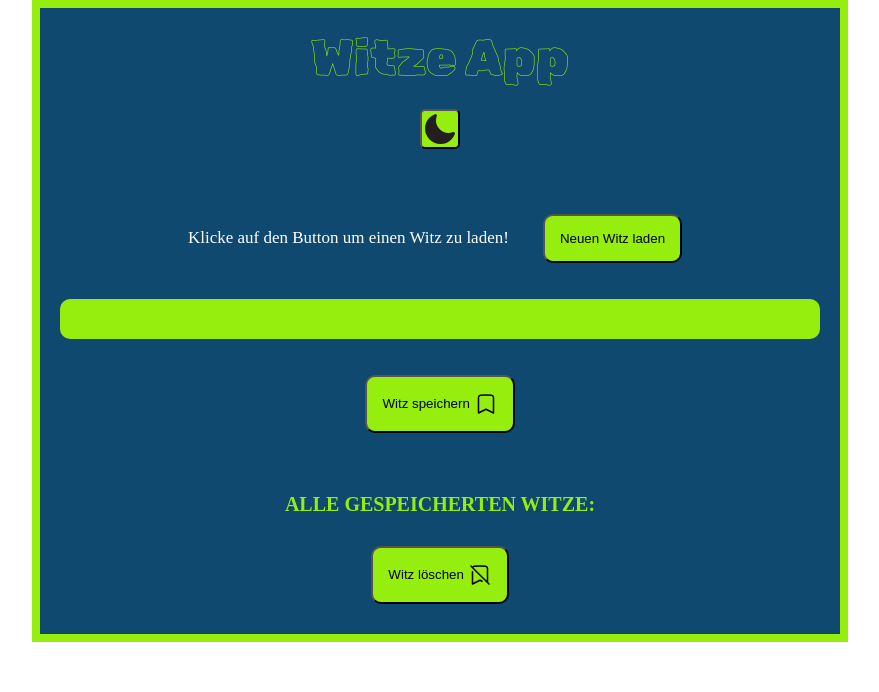
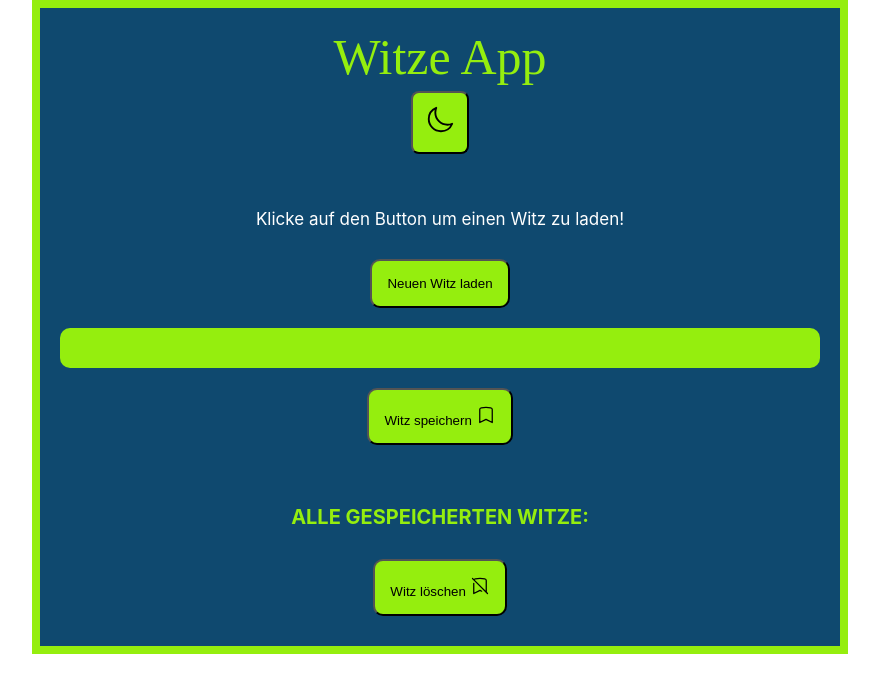
Before and after one commit to devjasmin/Joke-App, a website built with Vite: page index.html in a window 1280 px wide. Shown: the whole page, without its empty margins (200-1079 px from the left). Built offline with nearby package versions, Linux system fonts and the light colour scheme; files whose address does not match are found by name.

Commit message:
Seite mit BEM angepasst. es werden die leeren Witze rausgefiltert.

```diff
--- a/index.html
+++ b/index.html
@@ -4,34 +4,79 @@
     <meta charset="UTF-8" />
     <meta name="viewport" content="width=device-width, initial-scale=1.0" />
     <title>Witze-App</title>
+    <link rel="stylesheet" href="style.css" />
   </head>
   <body>
-    <div class="witze-wrapper">
-      <div class="witze-header">
-        <div class="witze-title">
-          Witze App <br><button class="btn-darkmode" id="dm-toggle"></button></
+    <div class="jokes-app">
+      <div class="jokes-app__header">
+        <div class="jokes-app__title">
+          Witze App <br /><button
+            class="jokes-app__btn-darkmode"
+            id="dm-toggle"
+          >
+            <svg
+              xmlns="http://www.w3.org/2000/svg"
+              fill="none"
+              viewBox="0 0 24 24"
+              stroke-width="1.5"
+              stroke="currentColor"
+              class="jokes-app__dm-icon"
+            >
+              <path
+                stroke-linecap="round"
+                stroke-linejoin="round"
+                d="M21.752 15.002A9.72 9.72 0 0 1 18 15.75c-5.385 0-9.75-4.365-9.75-9.75 0-1.33.266-2.597.748-3.752A9.753 9.753 0 0 0 3 11.25C3 16.635 7.365 21 12.75 21a9.753 9.753 0 0 0 9.002-5.998Z"
+              />
+            </svg>
+          </button>
         </div>
       </div>
-      <div class="witze-main">
-        <witze-p>Klicke auf den Button um einen Witz zu laden!</witze-p>
-        <button class="newjoke">Neuen Witz laden</button>
-        <p id="joke" class="joke-text"></p>
-        <button class="savejoke">Witz speichern <svg xmlns="http://www.w3.org/2000/svg" fill="none" viewBox="0 0 24 24" stroke-width="1.5" stroke="currentColor" class="save-joke-icon">
-  <path stroke-linecap="round" stroke-linejoin="round" d="M17.593 3.322c1.1.128 1.907 1.077 1.907 2.185V21L12 17.25 4.5 21V5.507c0-1.108.806-2.057 1.907-2.185a48.507 48.507 0 0 1 11.186 0Z" />
-</svg>
-</button>
+      <div class="jokes-app__main">
+        <p>Klicke auf den Button um einen Witz zu laden!</p>
+        <button class="jokes-app__newjoke">Neuen Witz laden</button>
+        <p id="joke" class="jokes-app__joke-text"></p>
+        <button class="jokes-app__savejoke">
+          Witz speichern
+          <svg
+            xmlns="http://www.w3.org/2000/svg"
+            fill="none"
+            viewBox="0 0 24 24"
+            stroke-width="1.5"
+            stroke="currentColor"
+            class="jokes-app__savejoke-icon"
+          >
+            <path
+              stroke-linecap="round"
+              stroke-linejoin="round"
+              d="M17.593 3.322c1.1.128 1.907 1.077 1.907 2.185V21L12 17.25 4.5 21V5.507c0-1.108.806-2.057 1.907-2.185a48.507 48.507 0 0 1 11.186 0Z"
+            />
+          </svg>
+        </button>
       </div>
-      <div class="witze-footer">
-        <p class="subtitle">Alle gespeicherten Witze:</p>
-        <div class="savedjokelist">
+      <div class="jokes-app__footer">
+        <p class="jokes-app__subtitle">Alle gespeicherten Witze:</p>
+        <div class="jokes-app__savedjokelist">
           <div id="witzliste"></div>
         </div>
-        <button class="deleteJoke">Witz löschen <svg xmlns="http://www.w3.org/2000/svg" fill="none" viewBox="0 0 24 24" stroke-width="1.5" stroke="currentColor" class="delete-joke-icon">
-  <path stroke-linecap="round" stroke-linejoin="round" d="m3 3 1.664 1.664M21 21l-1.5-1.5m-5.485-1.242L12 17.25 4.5 21V8.742m.164-4.078a2.15 2.15 0 0 1 1.743-1.342 48.507 48.507 0 0 1 11.186 0c1.1.128 1.907 1.077 1.907 2.185V19.5M4.664 4.664 19.5 19.5" />
-</svg>
-</button>
+        <button class="jokes-app__deletejoke">
+          Witz löschen
+          <svg
+            xmlns="http://www.w3.org/2000/svg"
+            fill="none"
+            viewBox="0 0 24 24"
+            stroke-width="1.5"
+            stroke="currentColor"
+            class="jokes-app__deletejoke-icon"
+          >
+            <path
+              stroke-linecap="round"
+              stroke-linejoin="round"
+              d="m3 3 1.664 1.664M21 21l-1.5-1.5m-5.485-1.242L12 17.25 4.5 21V8.742m.164-4.078a2.15 2.15 0 0 1 1.743-1.342 48.507 48.507 0 0 1 11.186 0c1.1.128 1.907 1.077 1.907 2.185V19.5M4.664 4.664 19.5 19.5"
+            />
+          </svg>
+        </button>
       </div>
     </div>
-    <script type="module" src="./src/main.js"></script>
+    <script type="module" src="main.js"></script>
   </body>
 </html>
--- /dev/null
+++ b/main.js
@@ -0,0 +1,122 @@
+import "./style.css";
+
+const newJokeBtn = document.querySelector(".jokes-app__newjoke");
+const saveJokeBtn = document.querySelector(".jokes-app__savejoke");
+const deleteJokeBtn = document.querySelector(".jokes-app__deletejoke");
+//const deleteAllJokeBtn = document.querySelector(".deleteAllJoke");
+const darkModeToggle = document.getElementById("dm-toggle");
+
+darkModeToggle.addEventListener("click", () => {
+  document.body.classList.toggle("darkmode");
+});
+
+let currentJoke = null;
+
+newJokeBtn.addEventListener("click", loadjoke);
+saveJokeBtn.addEventListener("click", savejoke);
+deleteJokeBtn.addEventListener("click", deletejoke);
+//deleteAllJokeBtn.addEventListener("click", deleteAllJokeBtn);
+
+const jokeElement = document.getElementById("joke");
+
+function loadjoke() {
+  fetch("https://v2.jokeapi.dev/joke/Any?lang=de", {
+    headers: {
+      Accept: "application/json",
+      "User-Agent": "Joke-App (https://devjasmin.github.io/joke-app)",
+    },
+  })
+    .then((response) => response.json())
+    .then((jokeData) => {
+      let jokeText = "";
+
+      if (jokeData.type === "single") {
+        jokeText = jokeData.joke?.trim();
+      } else if (jokeData.type === "twopart") {
+        jokeText = `${jokeData.setup} ${jokeData.delivery}`.trim();
+      }
+
+      if (!jokeText) {
+        jokeElement.textContent =
+          "Kein deutscher Witz gefunden. Bitte erneut versuchen.";
+        return;
+      }
+
+      currentJoke = { id: jokeData.id, text: jokeText };
+      document.getElementById("joke").textContent = currentJoke.text;
+      console.log("Joke ID:", currentJoke.id); // 👈 HIER IST DIE ID
+      console.log("Joke Text:", currentJoke.text); // HIER IST DEIN TEXT
+    })
+    .catch((error) => {
+      jokeElement.textContent = "Witz konnte nicht geladen werden.";
+      console.error("Fehler beim Laden des Jokes:", error);
+    });
+}
+
+function savejoke() {
+  if (!currentJoke) return; //Sicherstellen, dass ein Witz geladen ist
+
+  //DOM: Witz anzeigen
+  const witze = document.getElementById("witzliste");
+
+  const alreadySaved = [...witze.children].some(
+    (p) => p.textContent === currentJoke.text,
+  );
+
+  if (alreadySaved) {
+    alert("Dieser Witz wurde bereits gespeichert.");
+    return; // Witz nicht doppelt speichern
+  }
+
+  const p = document.createElement("p");
+  p.classList.add("saved-joke");
+  p.textContent = currentJoke.text;
+  witze.appendChild(p);
+
+  // LocalStorage - Witz speichern
+  const savedJokes = JSON.parse(localStorage.getItem("jokes") || "[]");
+  savedJokes.push(currentJoke);
+  localStorage.setItem("jokes", JSON.stringify(savedJokes));
+}
+// Witz aus LocalStorage laden
+function loadSaveJokes() {
+  const savedJokes = JSON.parse(localStorage.getItem("jokes") || "[]");
+  const witze = document.getElementById("witzliste");
+
+  savedJokes.forEach((joke) => {
+    const p = document.createElement("p");
+    p.classList.add("saved-joke");
+    p.textContent = joke.text;
+    witze.appendChild(p);
+  });
+}
+
+// Lädt Witze beim Start
+document.addEventListener("DOMContentLoaded", loadSaveJokes);
+
+function renderJokes() {
+  const savedJokes = JSON.parse(localStorage.getItem("jokes") || "[]");
+  const witze = document.getElementById("witzliste");
+
+  witze.innerHTML = ""; // Clear existing jokes
+
+  savedJokes.forEach((joke) => {
+    const p = document.createElement("p");
+    p.classList.add("saved-joke");
+    p.textContent = joke.text;
+
+    const btn = document.createElement("button");
+    btn.textContent = "❌";
+    btn.addEventListener("click", () => deletejoke(joke.id));
+
+    p.appendChild(btn);
+    witze.appendChild(p);
+  });
+}
+
+function deletejoke(id) {
+  const Jokedelete = JSON.parse(localStorage.getItem("jokes") || "[]");
+  const updatedJokes = Jokedelete.filter((joke) => joke.id !== id);
+  localStorage.setItem("jokes", JSON.stringify(updatedJokes));
+  renderJokes();
+}
--- a/package.json
+++ b/package.json
@@ -9,6 +9,7 @@
     "preview": "vite preview"
   },
   "devDependencies": {
+    "sass": "^1.97.3",
     "vite": "^7.2.4"
   }
 }
--- /dev/null
+++ b/style.css
@@ -0,0 +1,147 @@
+@font-face {
+  font-family: Inter;
+  src: url(./assets/fonts/Inter-VariableFont_opsz\,wght.ttf);
+}
+@font-face {
+  font-family: RubikScribble-Regular;
+  src: url(./assets/fonts/RubikScribble-Regular.ttf);
+}
+:root {
+  --primary-color: #0f496f;
+  --secondary-color: rgb(149, 238, 14);
+}
+
+body {
+  margin: 0;
+  padding: 0;
+  font-family: Inter;
+}
+
+body.darkmode {
+  --primary-color: #121212;
+  --secondary-color: #bb86fc;
+}
+
+.jokes-app {
+  max-width: 800px;
+  max-height: 800px;
+  margin: auto;
+  border: 8px solid var(--secondary-color);
+}
+
+.jokes-app__header {
+  text-align: center;
+  margin: 0px;
+}
+
+.jokes-app__title {
+  font-size: 50px;
+  font-family: RubikScribble-Regular;
+  background-color: var(--primary-color);
+  color: var(--secondary-color);
+  padding: 20px;
+}
+
+.jokes-app__main {
+  text-align: center;
+  padding: 20px;
+  background-color: var(--primary-color);
+}
+
+p {
+  font-size: 17px;
+  color: white;
+  margin: 0px;
+  padding: 10px;
+}
+
+button.jokes-app__newjoke {
+  margin: 20px;
+  padding: 15px;
+  background-color: var(--secondary-color);
+  color: black;
+  border-radius: 10px;
+  cursor: pointer;
+}
+
+.jokes-app__joke-text {
+  font-size: 16px;
+  background-color: var(--secondary-color);
+  color: black;
+  padding: 20px;
+  border-radius: 10px;
+}
+
+.jokes-app__savejoke {
+  margin: 20px;
+  padding: 15px;
+  background-color: var(--secondary-color);
+  color: black;
+  border-radius: 10px;
+  cursor: pointer;
+}
+.jokes-app__savejoke-icon {
+  width: 20px;
+  height: 20px;
+}
+
+.jokes-app__footer {
+  text-align: center;
+  padding: 10px;
+  background-color: var(--primary-color);
+}
+
+.jokes-app__subtitle {
+  font-size: 20px;
+  color: var(--secondary-color);
+  margin: 0px;
+  padding: 10px;
+  text-transform: uppercase;
+  font-weight: bold;
+}
+
+.jokes-app__savedjokelist {
+  display: flex;
+  justify-content: center;
+  text-align: center;
+}
+
+.jokes-app__saved-joke {
+  margin-top: 5px;
+  padding-bottom: 20px;
+  font-size: 15px;
+  padding: 10px;
+  color: black;
+  background-color: var(--secondary-color);
+  border-radius: 5px;
+}
+
+.jokes-app__deletejoke {
+  margin: 20px;
+  padding: 15px;
+  background-color: var(--secondary-color);
+  color: black;
+  border-radius: 10px;
+  cursor: pointer;
+}
+.jokes-app__deletejoke-icon {
+  width: 20px;
+  height: 20px;
+}
+
+.jokes-app__btn-darkmode {
+  margin: 5px;
+  padding-bottom: 20px;
+  font-size: 20px;
+  padding: 12px;
+  color: black;
+  background-color: var(--secondary-color);
+  border-radius: 8px;
+  background-image: url(./assets/svg/moon_111148.svg);
+  background-repeat: no-repeat;
+}
+
+.jokes-app__dm-icon {
+  width: 30px;
+  height: 30px;
+}/*# sourceMappingURL=style.css.map */
```
Also changed, not shown: src/assets/svg/moon_111148.svg (added), 1 other file.
